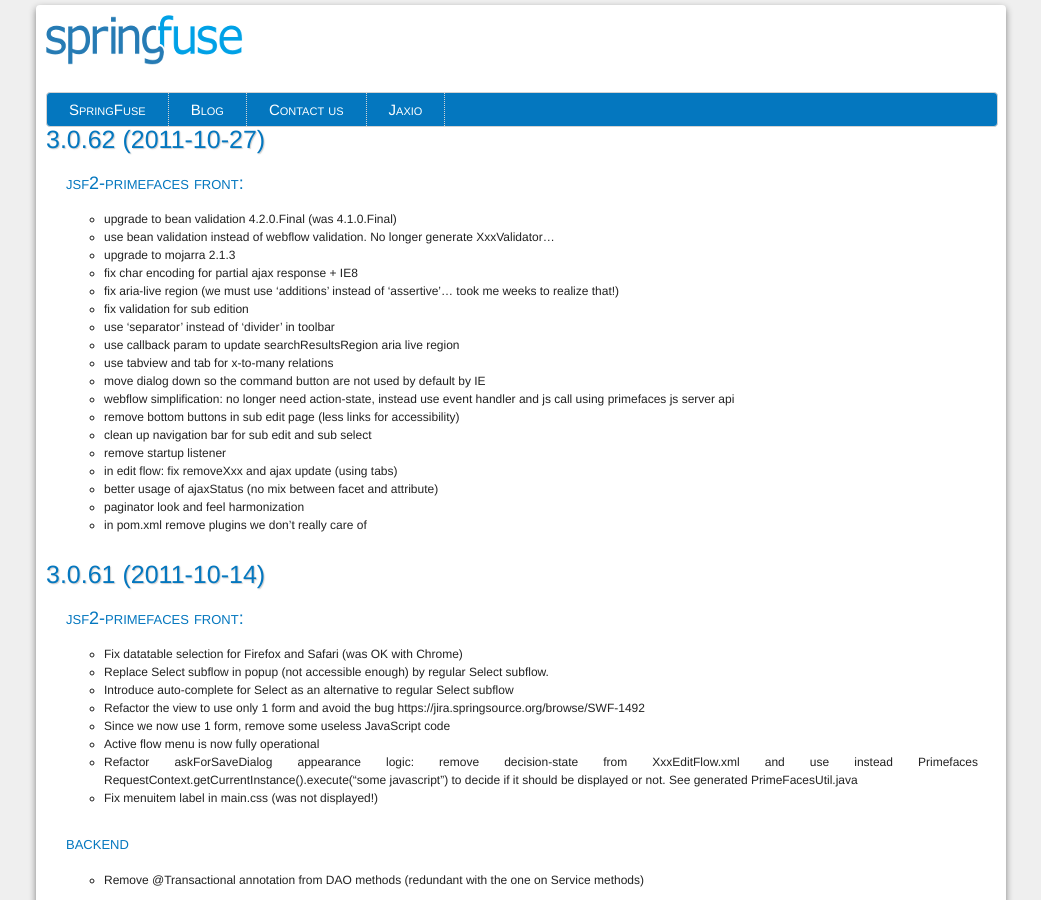
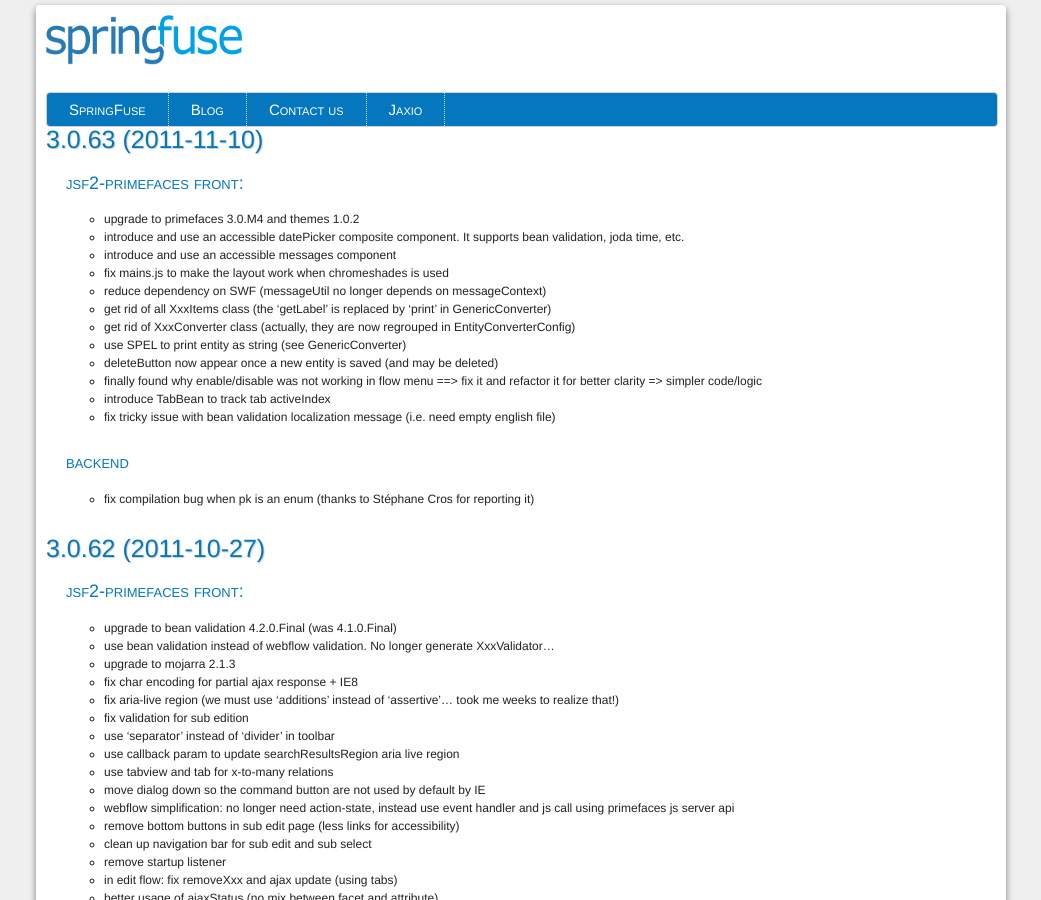
Before and after one commit to springfuse/springfuse.github.com, a Jekyll site: the page built from change-log.md, in a window 1280 px wide and 900 px high. Shown: the whole window, without its empty margins (119-1160 px from the left). Built offline with Jekyll 4.4.1, drawn with Linux system fonts in a browser that asks for light colours; Markdown is read by kramdown in place of the engine named in the settings; comment, search, counter and statistics services are not loaded.

Commit message:
3.0.63 release

```diff
--- a/change-log.md
+++ b/change-log.md
@@ -2,6 +2,26 @@
 layout: english
 title: Springfuse change log
 ---
+
+#3.0.63 (2011-11-10)
+
+## jsf2-primefaces front:
+* upgrade to primefaces 3.0.M4 and themes 1.0.2
+* introduce and use an accessible datePicker composite component. It supports bean validation, joda time, etc.
+* introduce and use an accessible messages component
+* fix mains.js to make the layout work when chromeshades is used
+* reduce dependency on SWF (messageUtil no longer depends on messageContext)
+* get rid of all XxxItems class (the 'getLabel' is replaced by 'print' in GenericConverter)
+* get rid of XxxConverter class (actually, they are now regrouped in EntityConverterConfig)
+* use SPEL to print entity as string (see GenericConverter)
+* deleteButton now appear once a new entity is saved (and may be deleted)
+* finally found why enable/disable was not working in flow menu
+  ==> fix it and refactor it for better clarity => simpler code/logic
+* introduce TabBean to track tab activeIndex
+* fix tricky issue with bean validation localization message (i.e. need empty english file)
+
+## backend
+* fix compilation bug when pk is an enum (thanks to Stéphane Cros for reporting it)
 
 #3.0.62 (2011-10-27)
 
```
Also changed, not shown: index.md (+2 -2 lines).
